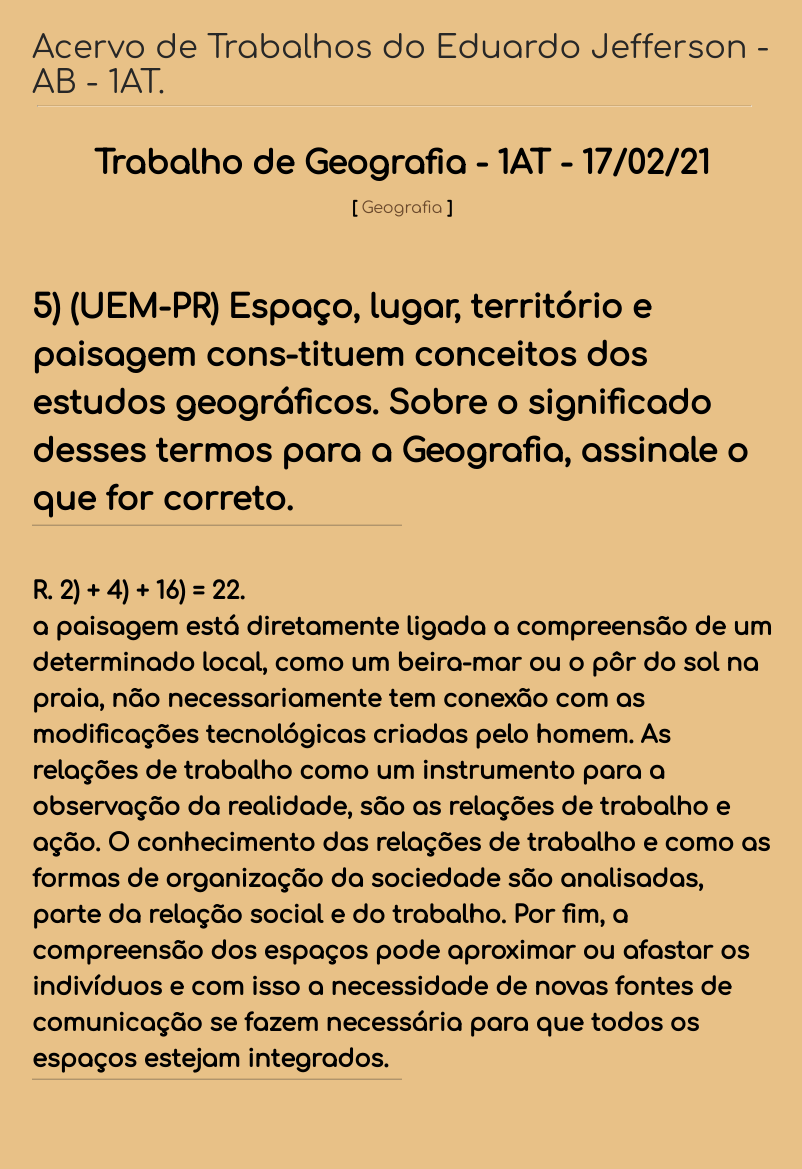
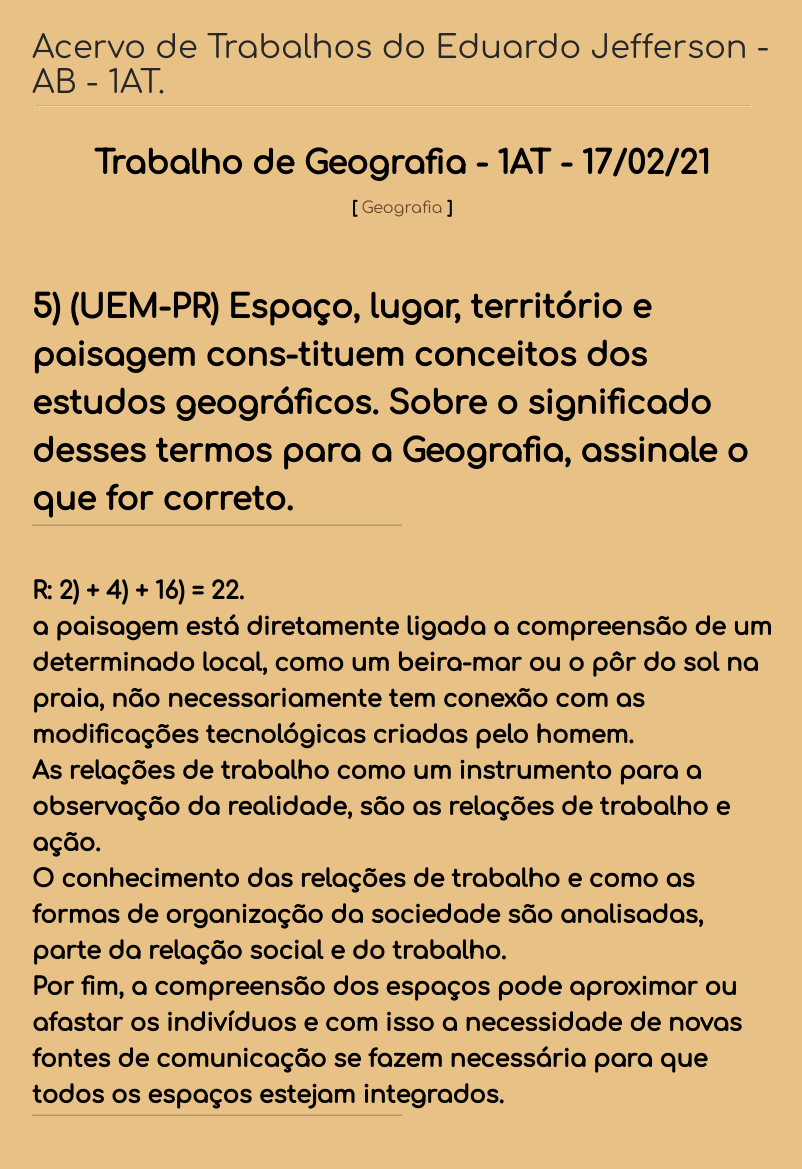
Before and after one commit to heart-leap/heart-leap.github.io, a Jekyll site: the page built from _posts/2021-02-17-ab-tarefa-de-geografia.md, in a window 1280 px wide. Shown: the whole page, without its empty margins (238-1040 px from the left). Built offline with Jekyll 4.4.1, drawn with Linux system fonts in a browser that asks for light colours; before the commit the page ends 1133 px from its top, so only the background shows below that.

Commit message:
novo post

```diff
--- a/_posts/2021-02-17-ab-tarefa-de-geografia.md
+++ b/_posts/2021-02-17-ab-tarefa-de-geografia.md
@@ -7,4 +7,4 @@ tags: [Geografia]
 
 # 5) (UEM-PR) Espaço, lugar, território e paisagem cons-tituem conceitos dos estudos geográficos. Sobre o significado desses termos para a Geografia, assinale o que for correto.
 
-## R. 2) + 4) + 16) = 22. <br/> a paisagem está diretamente ligada a compreensão de um determinado local, como um beira-mar ou o pôr do sol na praia, não necessariamente tem conexão com as modificações tecnológicas criadas pelo homem. As relações de trabalho como um instrumento para a observação da realidade, são as relações de trabalho e ação. O conhecimento das relações de trabalho e como as formas de organização da sociedade são analisadas, parte da relação social e do trabalho. Por fim, a compreensão dos espaços pode aproximar ou afastar os indivíduos e com isso a necessidade de novas fontes de comunicação se fazem necessária para que todos os espaços estejam integrados.
+## R: 2) + 4) + 16) = 22. <br/> a paisagem está diretamente ligada a compreensão de um determinado local, como um beira-mar ou o pôr do sol na praia, não necessariamente tem conexão com as modificações tecnológicas criadas pelo homem.<br/> As relações de trabalho como um instrumento para a observação da realidade, são as relações de trabalho e ação.<br/> O conhecimento das relações de trabalho e como as formas de organização da sociedade são analisadas, parte da relação social e do trabalho.<br/> Por fim, a compreensão dos espaços pode aproximar ou afastar os indivíduos e com isso a necessidade de novas fontes de comunicação se fazem necessária para que todos os espaços estejam integrados.
```
